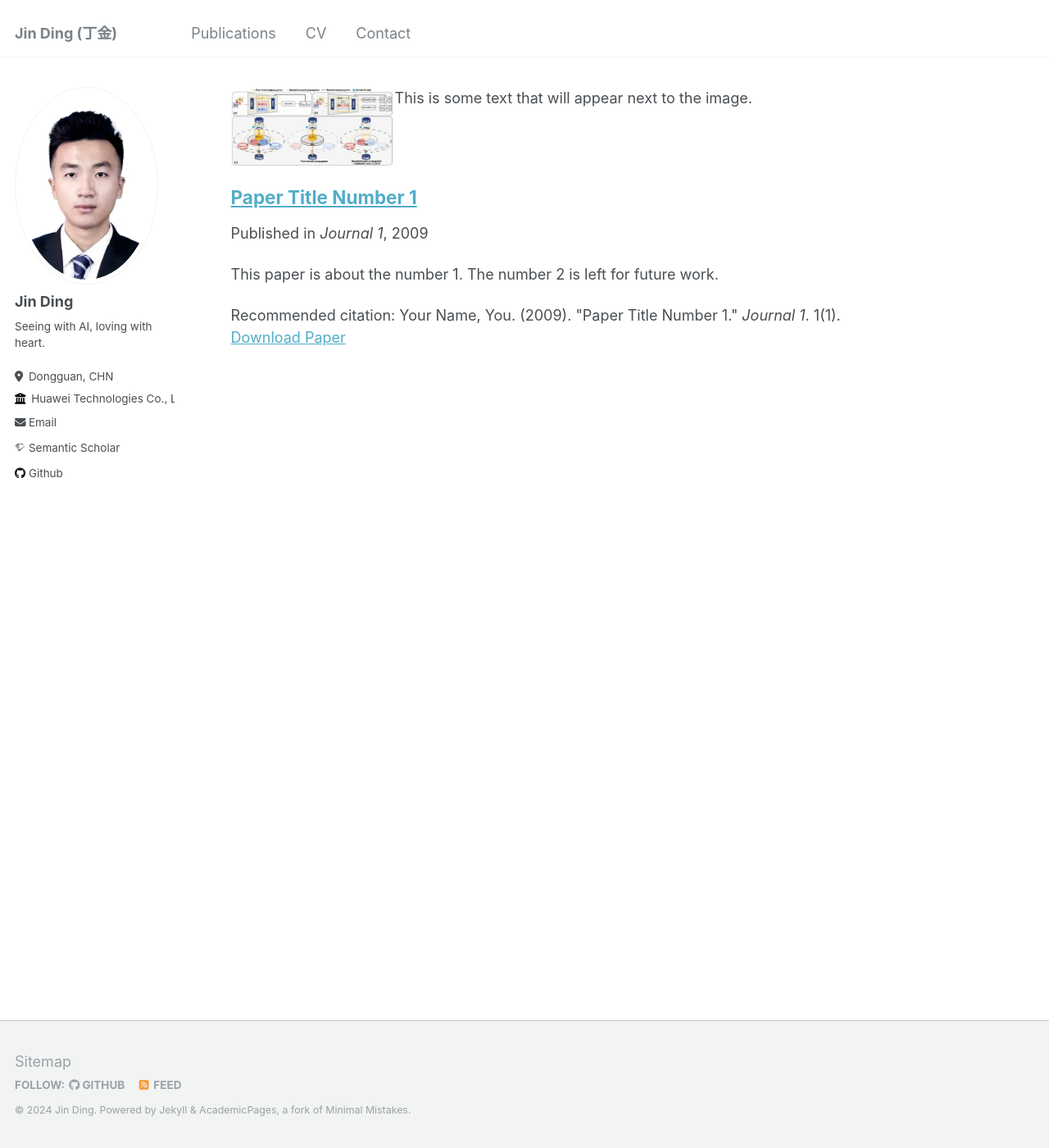
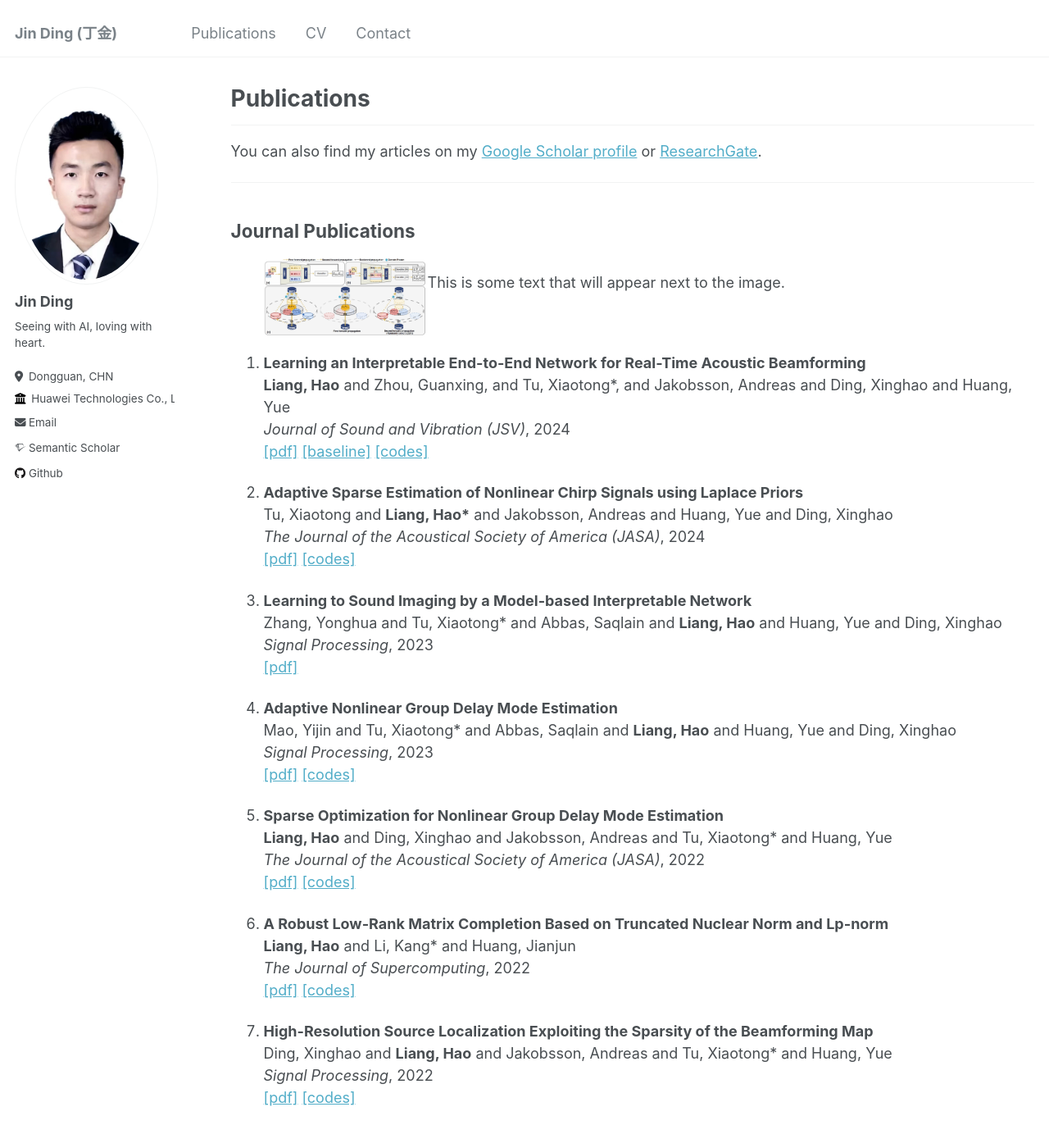
Before and after one commit to DJEddyking/djeddyking.github.io, a Jekyll site: the page built from _pages/publications.md, in a window 1280 px wide and 1400 px high. Shown: the whole window at 82% size. Built offline with Jekyll 4.4.1, drawn with Linux system fonts in a browser that asks for light colours; some web fonts are replaced; our own code applies the rules of GitHub Pages for plain Markdown files.

Commit message:
Update publications.md

```diff
--- a/_pages/publications.md
+++ b/_pages/publications.md
@@ -1,10 +1,80 @@
+---
+layout: archive
+title: "Publications"
+permalink: /publications/
+author_profile: true
+---
+
+***
+
+You can also find my articles on my [Google Scholar profile](https://scholar.google.com/citations?user=PtWSpXIAAAAJ&hl=zh-CN) or [ResearchGate](https://www.researchgate.net/profile/Hao-Liang-61).
+
+
+***
+
+## Journal Publications
+
+<ol>
+
 <div style="display: flex; align-items: flex-start;">
   <img src="https://github.com/DJEddyking/djeddyking.github.io/blob/master/images/ECCV.png" alt="image description" style="width: 200px;">
   <p>This is some text that will appear next to the image.</p>
 </div>
 
-{% include base_path %}
+<li><p> <b>Learning an Interpretable End-to-End Network for Real-Time Acoustic Beamforming</b><br>
+<b>Liang, Hao</b> and Zhou, Guanxing, and Tu, Xiaotong*, and Jakobsson, Andreas and Ding, Xinghao and Huang, Yue<br>
+<i>Journal of Sound and Vibration (JSV)</i>, 2024 <br>
+<a href="https://doi.org/10.1016/j.jsv.2024.118620" class="textlink" target="_blank">[pdf]</a>
+<a href="https://github.com/HauLiang/Acoustic-Beamforming-Advanced" class="textlink" target="_blank">[baseline]</a>
+<a href="https://github.com/HauLiang/DAMAS-FISTA-Net" class="textlink" target="_blank">[codes]</a>
+</p>
+</li>
 
-{% for post in site.publications reversed %}
-  {% include archive-single.html %}
-{% endfor %}
+<li><p> <b>Adaptive Sparse Estimation of Nonlinear Chirp Signals using Laplace Priors</b><br>
+Tu, Xiaotong and <b>Liang, Hao*</b> and Jakobsson, Andreas and Huang, Yue and Ding, Xinghao<br>
+<i>The Journal of the Acoustical Society of America (JASA)</i>, 2024 <br>
+<a href="https://doi.org/10.1121/10.0024248" class="textlink" target="_blank">[pdf]</a>
+<a href="https://github.com/HauLiang/ANCME" class="textlink" target="_blank">[codes]</a>
+</p>
+</li>
+
+<li><p> <b>Learning to Sound Imaging by a Model-based Interpretable Network</b><br>
+Zhang, Yonghua and Tu, Xiaotong* and Abbas, Saqlain and <b>Liang, Hao</b> and Huang, Yue and Ding, Xinghao<br>
+<i>Signal Processing</i>, 2023 <br>
+<a href="https://www.sciencedirect.com/science/article/pii/S0165168423003559" class="textlink" target="_blank">[pdf]</a>
+</p>
+</li>
+
+<li><p> <b>Adaptive Nonlinear Group Delay Mode Estimation</b><br>
+Mao, Yijin and Tu, Xiaotong* and Abbas, Saqlain and <b>Liang, Hao</b> and Huang, Yue and Ding, Xinghao<br>
+<i>Signal Processing</i>, 2023 <br>
+<a href="https://www.sciencedirect.com/science/article/pii/S0165168423002554" class="textlink" target="_blank">[pdf]</a>
+<a href="https://github.com/YijinMao/ANGDME" class="textlink" target="_blank">[codes]</a>
+</p>
+</li>
+
+<li><p> <b>Sparse Optimization for Nonlinear Group Delay Mode Estimation</b><br>
+<b>Liang, Hao</b> and Ding, Xinghao and Jakobsson, Andreas and Tu, Xiaotong* and Huang, Yue<br>
+<i>The Journal of the Acoustical Society of America (JASA)</i>, 2022 <br>
+<a href="https://doi.org/10.1121/10.0014696" class="textlink" target="_blank">[pdf]</a>
+<a href="https://github.com/HauLiang/NGDME" class="textlink" target="_blank">[codes]</a>
+</p>
+</li>
+
+<li><p> <b>A Robust Low-Rank Matrix Completion Based on Truncated Nuclear Norm and Lp-norm</b><br>
+<b>Liang, Hao</b> and Li, Kang* and Huang, Jianjun<br>
+<i>The Journal of Supercomputing</i>, 2022 <br>
+<a href="https://doi.org/10.1007/s11227-022-04385-8" class="textlink" target="_blank">[pdf]</a>
+<a href="https://github.com/HauLiang/Lp-TNN" class="textlink" target="_blank">[codes]</a>
+</p>
+</li>
+
+<li><p> <b>High-Resolution Source Localization Exploiting the Sparsity of the Beamforming Map</b><br>
+Ding, Xinghao and <b>Liang, Hao</b> and Jakobsson, Andreas and Tu, Xiaotong* and Huang, Yue<br>
+<i>Signal Processing</i>, 2022 <br>
+<a href="https://www.sciencedirect.com/science/article/pii/S016516842100414X" class="textlink" target="_blank">[pdf]</a>
+<a href="https://github.com/HauLiang/FFT-DFISTA-and-FFT-DADMM" class="textlink" target="_blank">[codes]</a>
+</p>
+</li>
+
+</ol>
```
